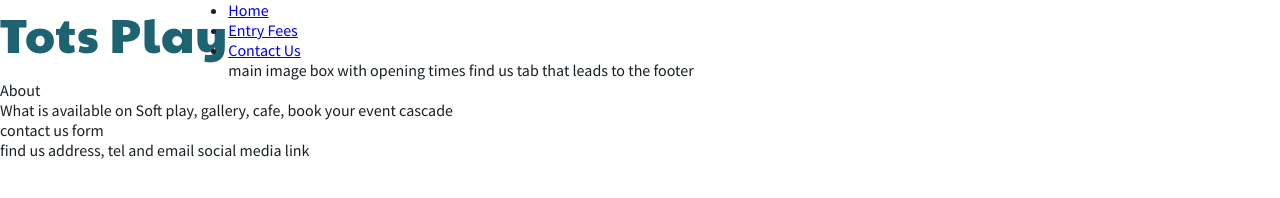
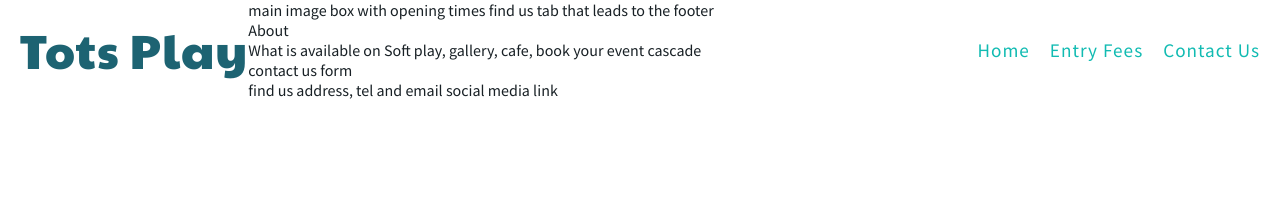
Before and after one commit to JessMair/Tots-Play, a plain HTML site: page index.html in a window 1280 px wide. Drawn offline with Linux system fonts and the light colour scheme.

Commit message:
Style navigation links and amend positioning for headers

```diff
--- a/assets/css/style.css
+++ b/assets/css/style.css
@@ -27,11 +27,35 @@ h1, h2{
 #logo {
     float: left;
     font-size: 300%;
+    padding-left: 20px;
+}
+
+/* navigation links */
+
+#menu {
+    font-size: 120%;
+    letter-spacing: 1px;
+}
+
+#menu, #logo {
+    line-height: 100px;
+}
+
+#menu li {
+    float: right;
+    list-style-type: none;
+    margin-right: 20px;
+}
+
+#menu a {
+    text-decoration: none;
+    color: #11bbb2;
+}
+
+#menu a:hover {
+    color: #8c342c;
 }
 
 
 
-
-
-
 /* the wrap around anchor code is taken from love running got the title "tots Play to return to home page if clicked on*/
--- a/index.html
+++ b/index.html
@@ -20,10 +20,15 @@
         </a>
 
         <nav>
-            <ul>
-                <li><a href="index.html">Home</a></li>
-                <li><a href="#">Entry Fees</a></li>
-                <li><a href="#">Contact Us</a></li>
+            <ul id="menu">
+                <li><a href="#">Contact Us</a>
+                </li>
+                <li><a href="#">Entry Fees</a>
+                </li>
+                <li><a href="index.html">Home</a>
+                </li>
+
+
             </ul>
         </nav>
 
```
